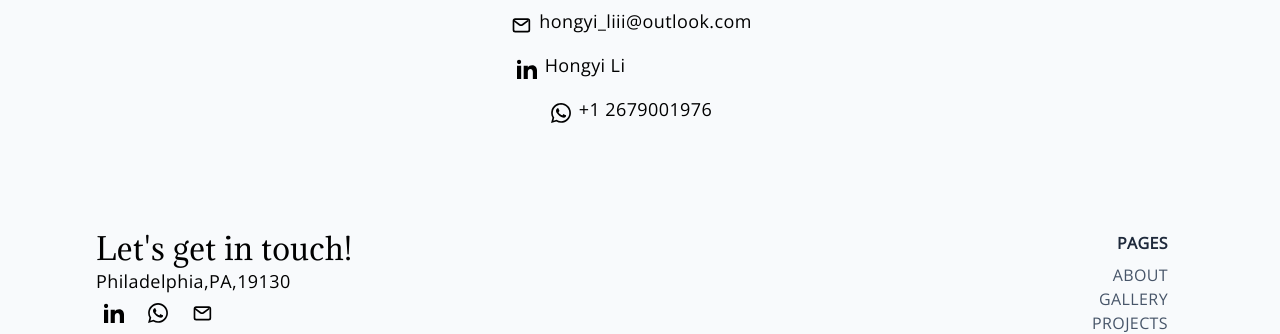
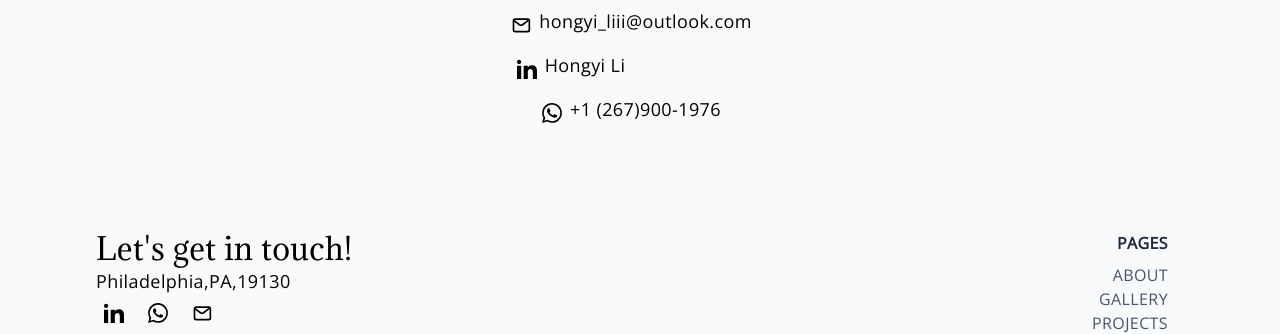
Before and after one commit to hongyili-hl/hongyili-hl.github.io, a Jekyll site: the page built from sample.md, in a window 1280 px wide. Shown: the part 399-733 px from the top of the page. Built offline with Jekyll 4.4.1, drawn with Linux system fonts in a browser that asks for light colours.

Commit message:
Update contact.html

```diff
--- a/_layouts/contact.html
+++ b/_layouts/contact.html
@@ -43,6 +43,6 @@
     </svg>
   </a>
   <span class="text-lg dark:text-slate-300 my-3">
-   {{ site.data[site.lang].footer.description | default: "+1 2679001976" }}
+   {{ site.data[site.lang].footer.description | default: "+1 (267)900-1976" }}
   </span>
 </div>
```
